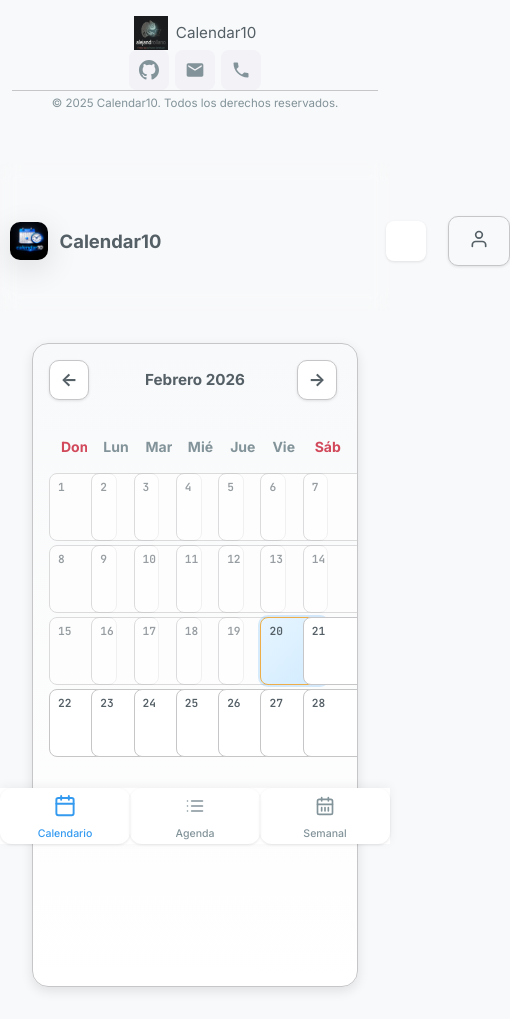
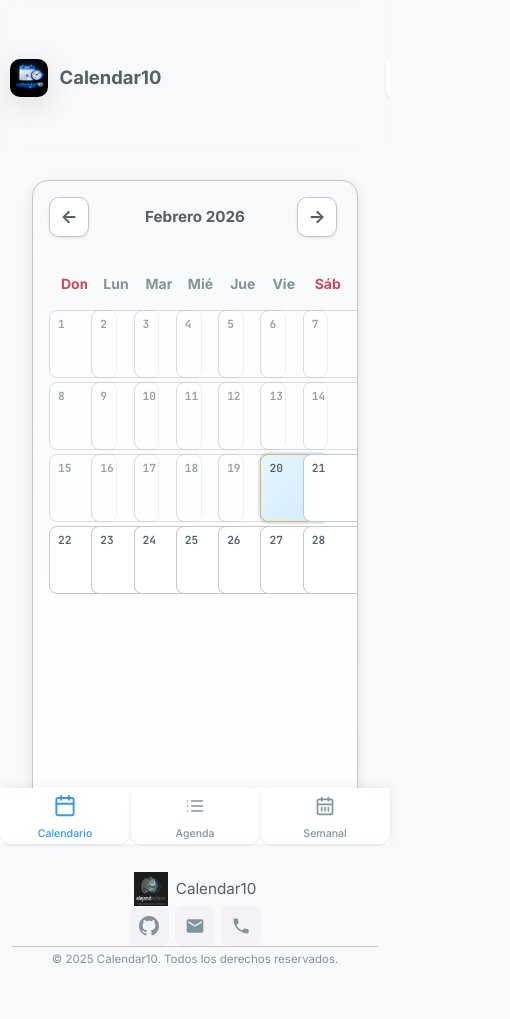
Before and after one commit to skillparty/calendario, a Svelte app: page / in a window 390 px wide. Shown: the whole page, 510 px wide, since content can reach past the window. Built offline with nearby package versions, Linux system fonts and the light colour scheme; what vanilla-sonner would draw is missing.

Commit message:
fix: resolve mobile layout compression and horizontal scroll overflow by creating dedicated app mount point and migrating footer into Svelte tree

```diff
--- a/index.html
+++ b/index.html
@@ -26,20 +26,10 @@
 </head>
 
 <body>
-    <!-- Svelte Root mounting point handles Header and Main. -->
+    <!-- Svelte App Mounting Point -->
+    <div id="app"></div>
 
-
-    <!-- Modal for day tasks -->
-    <div id="day-modal" class="modal hidden">
-        <div class="modal-content">
-            <span class="close-btn" title="Cerrar">&times;</span>
-            <h3 id="modal-date"></h3>
-            <div id="modal-tasks"></div>
-            <button id="add-task-modal-btn">Agregar Tarea</button>
-        </div>
-    </div>
-
-    <!-- Modal for PDF export -->
+    <!-- Legacy Modals (will be ported to Svelte later) -->
     <div id="pdf-export-modal" class="modal hidden">
         <div class="modal-content">
             <span class="close-btn" title="Cerrar">&times;</span>
@@ -123,45 +113,7 @@
         </div>
     </div>
 
-    <footer class="footer-minimal">
-        <div class="footer-container">
-            <div class="footer-content">
-                <div class="footer-brand">
-                    <img src="public/loquito.png" alt="Calendar10" class="footer-logo">
-                    <span class="footer-name">Calendar10</span>
-                </div>
-
-                <div class="footer-links">
-                    <a href="https://github.com/skillparty" target="_blank" rel="noopener" class="footer-link"
-                        title="GitHub">
-                        <svg width="20" height="20" viewBox="0 0 24 24" fill="currentColor">
-                            <path
-                                d="M12 0C5.374 0 0 5.373 0 12c0 5.302 3.438 9.8 8.207 11.387.599.111.793-.261.793-.577v-2.234c-3.338.726-4.033-1.416-4.033-1.416-.546-1.387-1.333-1.756-1.333-1.756-1.089-.745.083-.729.083-.729 1.205.084 1.839 1.237 1.839 1.237 1.07 1.834 2.807 1.304 3.492.997.107-.775.418-1.305.762-1.604-2.665-.305-5.467-1.334-5.467-5.931 0-1.311.469-2.381 1.236-3.221-.124-.303-.535-1.524.117-3.176 0 0 1.008-.322 3.301 1.23A11.509 11.509 0 0112 5.803c1.02.005 2.047.138 3.006.404 2.291-1.552 3.297-1.23 3.297-1.23.653 1.653.242 2.874.118 3.176.77.84 1.235 1.911 1.235 3.221 0 4.609-2.807 5.624-5.479 5.921.43.372.823 1.102.823 2.222v3.293c0 .319.192.694.801.576C20.566 21.797 24 17.3 24 12c0-6.627-5.373-12-12-12z" />
-                        </svg>
-                    </a>
-                    <a href="mailto:skillparty@outlook.com" class="footer-link" title="Email">
-                        <svg width="20" height="20" viewBox="0 0 24 24" fill="currentColor">
-                            <path
-                                d="M20 4H4c-1.1 0-1.99.9-1.99 2L2 18c0 1.1.9 2 2 2h16c1.1 0 2-.9 2-2V6c0-1.1-.9-2-2-2zm0 4l-8 5-8-5V6l8 5 8-5v2z" />
-                        </svg>
-                    </a>
-                    <a href="tel:+59160344144" class="footer-link" title="Teléfono">
-                        <svg width="20" height="20" viewBox="0 0 24 24" fill="currentColor">
-                            <path
-                                d="M6.62 10.79c1.44 2.83 3.76 5.14 6.59 6.59l2.2-2.2c.27-.27.67-.36 1.02-.24 1.12.37 2.33.57 3.57.57.55 0 1 .45 1 1V20c0 .55-.45 1-1 1-9.39 0-17-7.61-17-17 0-.55.45-1 1-1h3.5c.55 0 1 .45 1 1 0 1.25.2 2.45.57 3.57.11.35.03.74-.25 1.02l-2.2 2.2z" />
-                        </svg>
-                    </a>
-                </div>
-            </div>
-            <div class="footer-bottom">
-                <div class="footer-copyright">
-                    <p>&copy; 2025 Calendar10. Todos los derechos reservados.</p>
-                </div>
-            </div>
-        </div>
-    </footer>
-
-    <!-- Svelte Root mounting point handles FAB and Bottom Nav -->
+    <!-- Sonner Toasts will attach to body natively -->
     <ol id="sonner-toast-container" position="bottom-right" rich-colors="true" close-button="true"></ol>
 
     <script src="https://cdnjs.cloudflare.com/ajax/libs/jspdf/2.5.1/jspdf.umd.min.js"></script>
--- a/src/App.svelte
+++ b/src/App.svelte
@@ -3,6 +3,7 @@
   import Header from "./components/Header.svelte";
   import BottomNav from "./components/BottomNav.svelte";
   import FAB from "./components/FAB.svelte";
+  import Footer from "./components/Footer.svelte";
   import { fade } from "svelte/transition";
 
   import Calendar from "./views/Calendar.svelte";
@@ -70,6 +71,7 @@
 
   <!-- Sonner Toasts will attach to body natively -->
 
+  <Footer />
   <BottomNav bind:view={currentView} />
 
   <FAB on:click={openTaskModal} />
@@ -77,6 +79,16 @@
 
 <style>
   .svelte-app-root {
-    display: contents; /* Allows header/main/footer to slot into body grid as before */
+    display: flex;
+    flex-direction: column;
+    min-height: 100vh;
+    width: 100%;
+  }
+
+  main {
+    flex: 1;
+    display: flex;
+    flex-direction: column;
+    width: 100%;
   }
 </style>
--- a/src/assets/css/styles.css
+++ b/src/assets/css/styles.css
@@ -46,6 +46,15 @@
     min-height: 100vh;
     display: flex;
     flex-direction: column;
+    overflow-x: hidden;
+    /* Prevent horizontal scroll on mobile */
+    width: 100%;
+}
+
+html {
+    overflow-x: hidden;
+    width: 100%;
+    scroll-behavior: smooth;
 }
 
 /* ========== MODERN HEADER DESIGN (Legacy - Replaced by header-minimal) ========== */
--- /dev/null
+++ b/src/components/Footer.svelte
@@ -0,0 +1,71 @@
+<script lang="ts">
+</script>
+
+<footer class="footer-minimal">
+    <div class="footer-container">
+        <div class="footer-content">
+            <div class="footer-brand">
+                <img
+                    src="/public/loquito.png"
+                    alt="Calendar10"
+                    class="footer-logo"
+                />
+                <span class="footer-name">Calendar10</span>
+            </div>
+
+            <div class="footer-links">
+                <a
+                    href="https://github.com/skillparty"
+                    target="_blank"
+                    rel="noopener"
+                    class="footer-link"
+                    title="GitHub"
+                >
+                    <svg
+                        width="20"
+                        height="20"
+                        viewBox="0 0 24 24"
+                        fill="currentColor"
+                    >
+                        <path
+                            d="M12 0C5.374 0 0 5.373 0 12c0 5.302 3.438 9.8 8.207 11.387.599.111.793-.261.793-.577v-2.234c-3.338.726-4.033-1.416-4.033-1.416-.546-1.387-1.333-1.756-1.333-1.756-1.089-.745.083-.729.083-.729 1.205.084 1.839 1.237 1.839 1.237 1.07 1.834 2.807 1.304 3.492.997.107-.775.418-1.305.762-1.604-2.665-.305-5.467-1.334-5.467-5.931 0-1.311.469-2.381 1.236-3.221-.124-.303-.535-1.524.117-3.176 0 0 1.008-.322 3.301 1.23A11.509 11.509 0 0112 5.803c1.02.005 2.047.138 3.006.404 2.291-1.552 3.297-1.23 3.297-1.23.653 1.653.242 2.874.118 3.176.77.84 1.235 1.911 1.235 3.221 0 4.609-2.807 5.624-5.479 5.921.43.372.823 1.102.823 2.222v3.293c0 .319.192.694.801.576C20.566 21.797 24 17.3 24 12c0-6.627-5.373-12-12-12z"
+                        />
+                    </svg>
+                </a>
+                <a
+                    href="mailto:skillparty@outlook.com"
+                    class="footer-link"
+                    title="Email"
+                >
+                    <svg
+                        width="20"
+                        height="20"
+                        viewBox="0 0 24 24"
+                        fill="currentColor"
+                    >
+                        <path
+                            d="M20 4H4c-1.1 0-1.99.9-1.99 2L2 18c0 1.1.9 2 2 2h16c1.1 0 2-.9 2-2V6c0-1.1-.9-2-2-2zm0 4l-8 5-8-5V6l8 5 8-5v2z"
+                        />
+                    </svg>
+                </a>
+                <a href="tel:+59160344144" class="footer-link" title="Teléfono">
+                    <svg
+                        width="20"
+                        height="20"
+                        viewBox="0 0 24 24"
+                        fill="currentColor"
+                    >
+                        <path
+                            d="M6.62 10.79c1.44 2.83 3.76 5.14 6.59 6.59l2.2-2.2c.27-.27.67-.36 1.02-.24 1.12.37 2.33.57 3.57.57.55 0 1 .45 1 1V20c0 .55-.45 1-1 1-9.39 0-17-7.61-17-17 0-.55.45-1 1-1h3.5c.55 0 1 .45 1 1 0 1.25.2 2.45.57 3.57.11.35.03.74-.25 1.02l-2.2 2.2z"
+                        />
+                    </svg>
+                </a>
+            </div>
+        </div>
+        <div class="footer-bottom">
+            <div class="footer-copyright">
+                <p>&copy; 2025 Calendar10. Todos los derechos reservados.</p>
+            </div>
+        </div>
+    </div>
+</footer>
--- a/src/main.ts
+++ b/src/main.ts
@@ -3,7 +3,7 @@
 import App from './App.svelte';
 
 const app = mount(App, {
-    target: document.body,
+    target: document.getElementById('app')!,
 });
 
 export default app;
```
